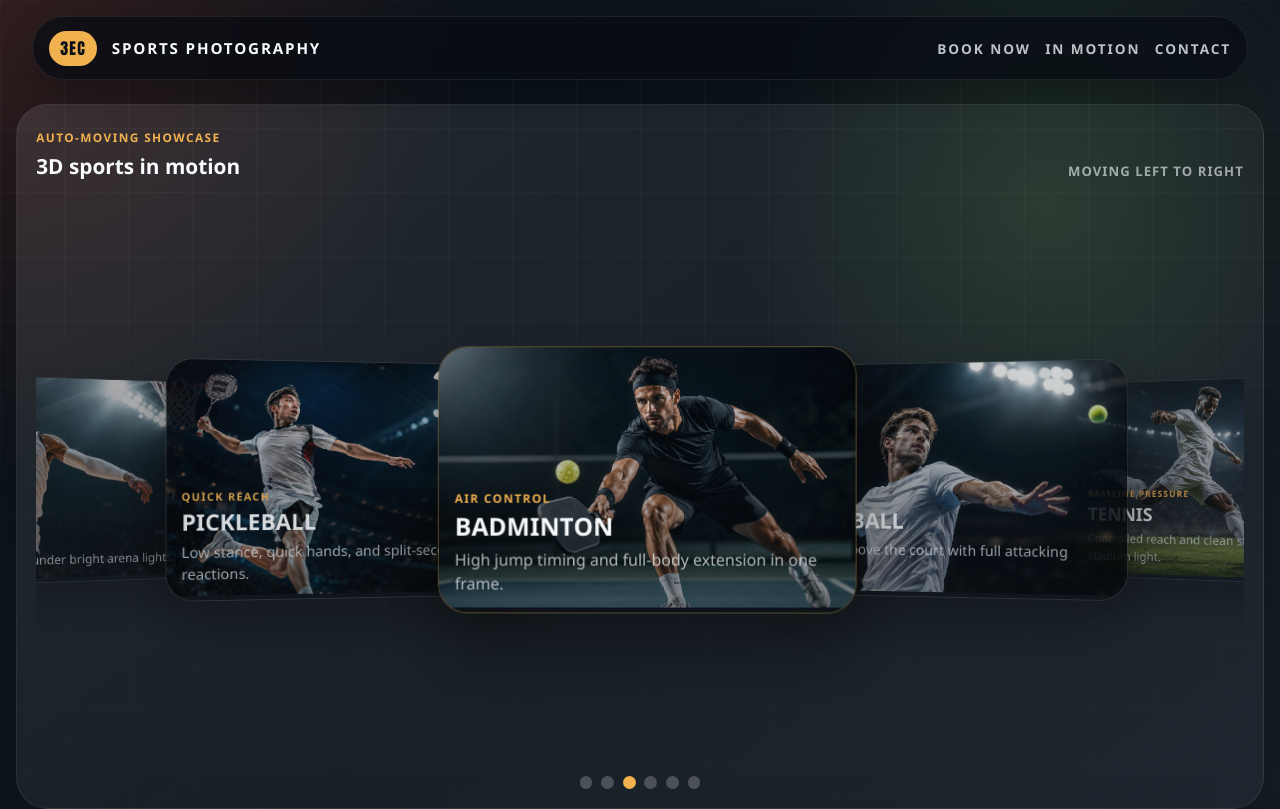
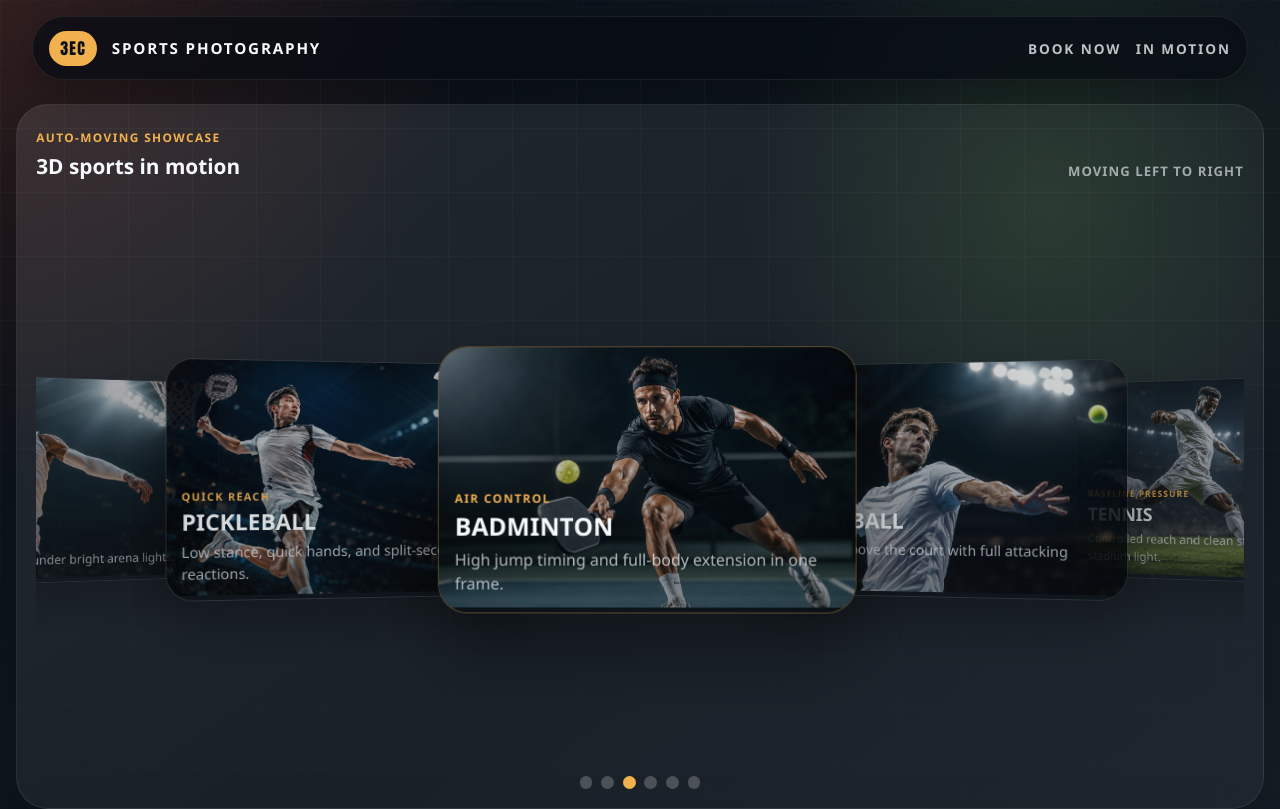
Before and after one commit to yyuseki15-ux/3EC-Photography-Website, a Next.js app: page /sports in a window 1280 px wide. Shown: the top 809 px of the page. Built offline with nearby package versions, Linux system fonts and the light colour scheme.

Commit message:
Remove sports contact nav link

```diff
--- a/src/app/sports/page.tsx
+++ b/src/app/sports/page.tsx
@@ -103,7 +103,6 @@ export default function SportsLandingPage() {
           <div className="sports-nav-links">
             <Link href="/">Book Now</Link>
             <a href="#motion-carousel">In Motion</a>
-            <a href="#sports-closing">Contact</a>
           </div>
         </nav>
       </header>
```
